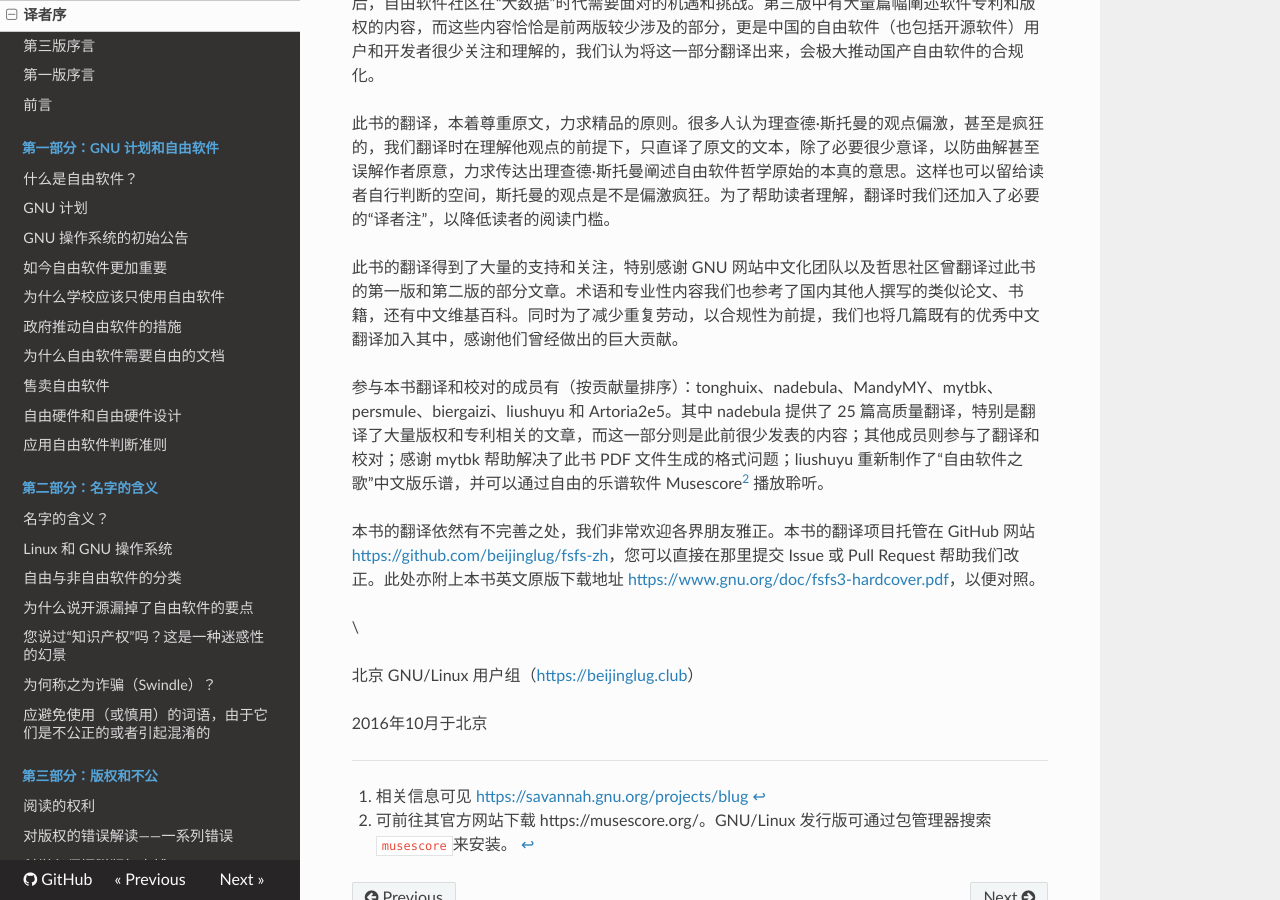
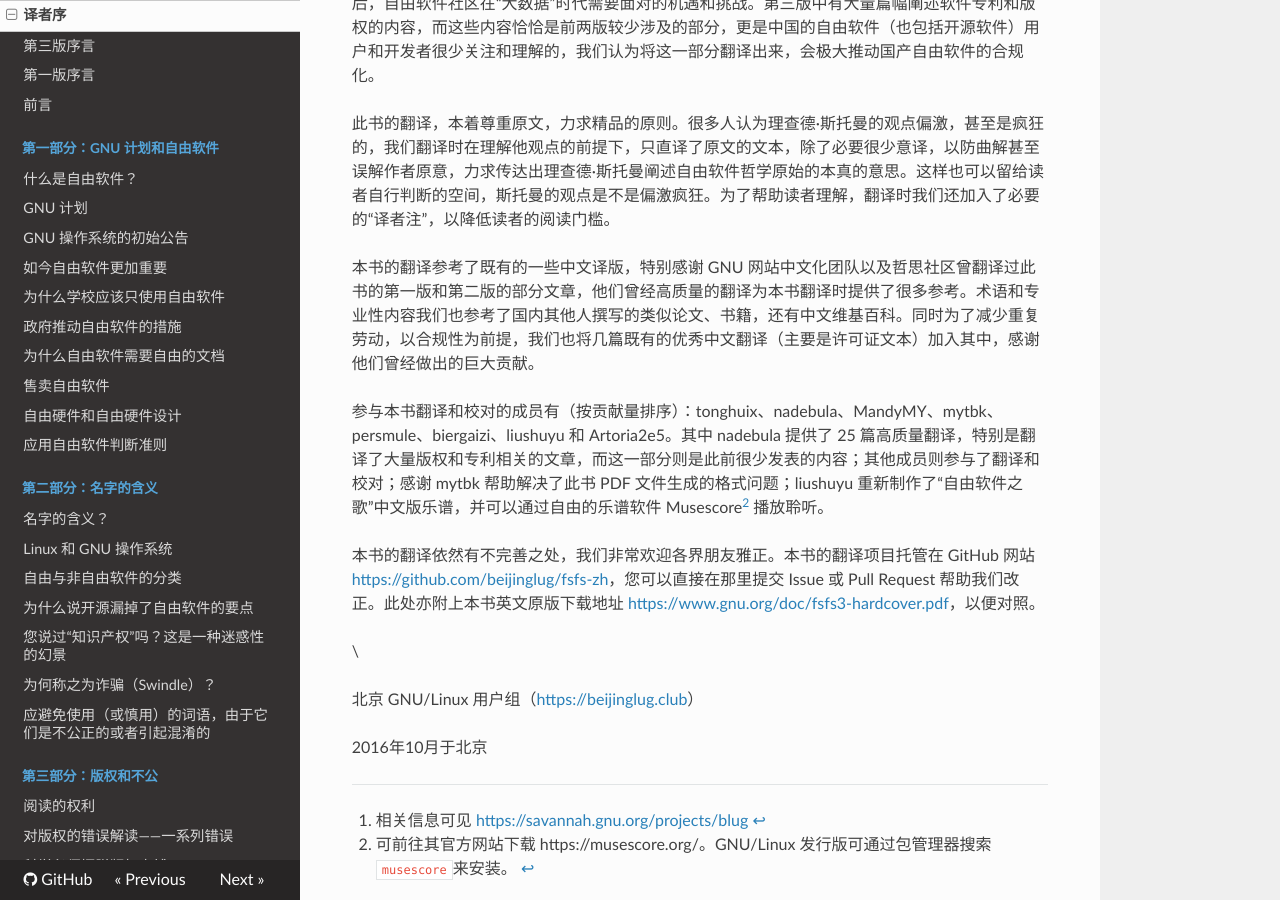
Before and after one commit to beijinglug/fsfs-zh, an MkDocs documentation site: the page built from docs/foreword-trans.md, in a window 1280 px wide and 900 px high, scrolled down 1088 px. Built offline with MkDocs 1.6.1, drawn with Linux system fonts in a browser that asks for light colours; nearby versions of some CDN libraries; old or Windows-style settings are respelled for this version of MkDocs.

Commit message:
update trans foreword

```diff
--- a/docs/foreword-trans.md
+++ b/docs/foreword-trans.md
@@ -16,7 +16,7 @@
 
 此书的翻译，本着尊重原文，力求精品的原则。很多人认为理查德·斯托曼的观点偏激，甚至是疯狂的，我们翻译时在理解他观点的前提下，只直译了原文的文本，除了必要很少意译，以防曲解甚至误解作者原意，力求传达出理查德·斯托曼阐述自由软件哲学原始的本真的意思。这样也可以留给读者自行判断的空间，斯托曼的观点是不是偏激疯狂。为了帮助读者理解，翻译时我们还加入了必要的“译者注”，以降低读者的阅读门槛。
 
-此书的翻译得到了大量的支持和关注，特别感谢 GNU 网站中文化团队以及哲思社区曾翻译过此书的第一版和第二版的部分文章。术语和专业性内容我们也参考了国内其他人撰写的类似论文、书籍，还有中文维基百科。同时为了减少重复劳动，以合规性为前提，我们也将几篇既有的优秀中文翻译加入其中，感谢他们曾经做出的巨大贡献。
+本书的翻译参考了既有的一些中文译版，特别感谢 GNU 网站中文化团队以及哲思社区曾翻译过此书的第一版和第二版的部分文章，他们曾经高质量的翻译为本书翻译时提供了很多参考。术语和专业性内容我们也参考了国内其他人撰写的类似论文、书籍，还有中文维基百科。同时为了减少重复劳动，以合规性为前提，我们也将几篇既有的优秀中文翻译（主要是许可证文本）加入其中，感谢他们曾经做出的巨大贡献。
 
 参与本书翻译和校对的成员有（按贡献量排序）：tonghuix、nadebula、MandyMY、mytbk、persmule、biergaizi、liushuyu 和 Artoria2e5。其中 nadebula 提供了 25 篇高质量翻译，特别是翻译了大量版权和专利相关的文章，而这一部分则是此前很少发表的内容；其他成员则参与了翻译和校对；感谢 mytbk 帮助解决了此书 PDF 文件生成的格式问题；liushuyu 重新制作了“自由软件之歌”中文版乐谱，并可以通过自由的乐谱软件 Musescore[^trans-2] 播放聆听。
 
```
